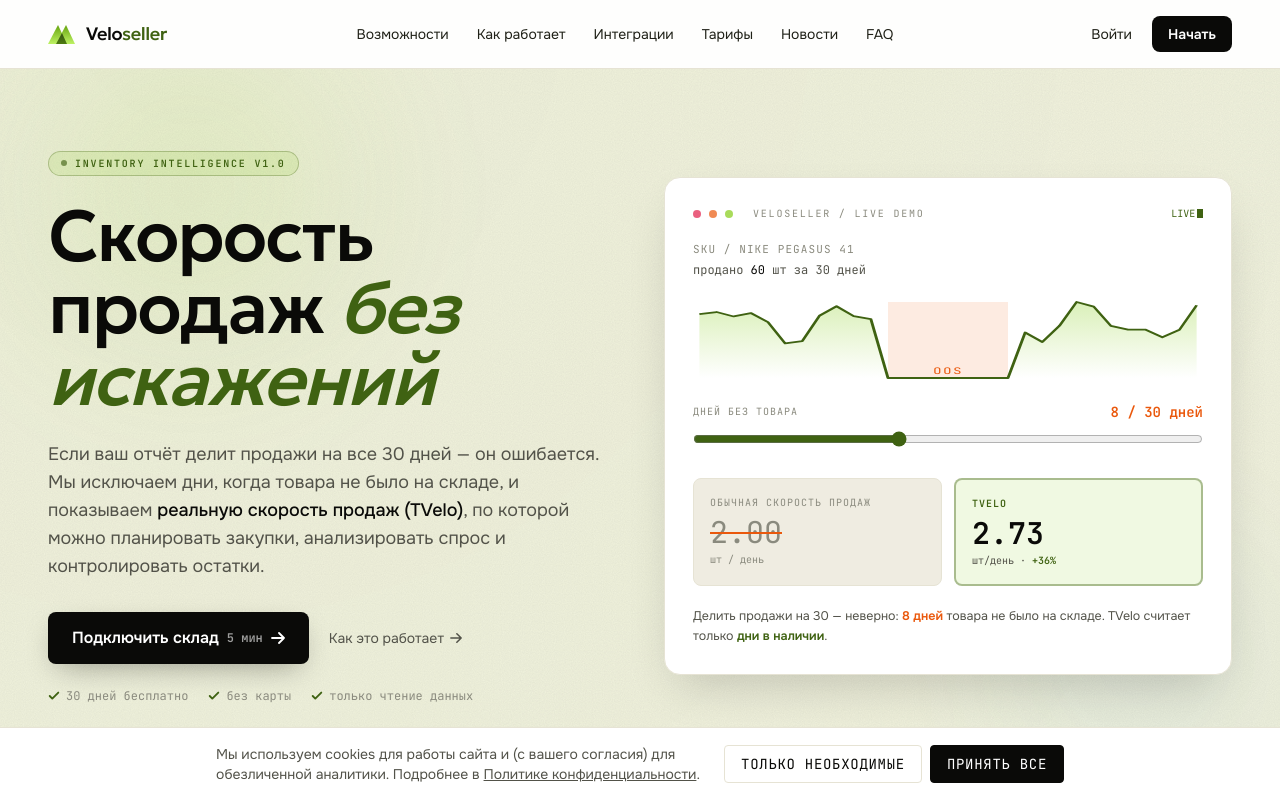
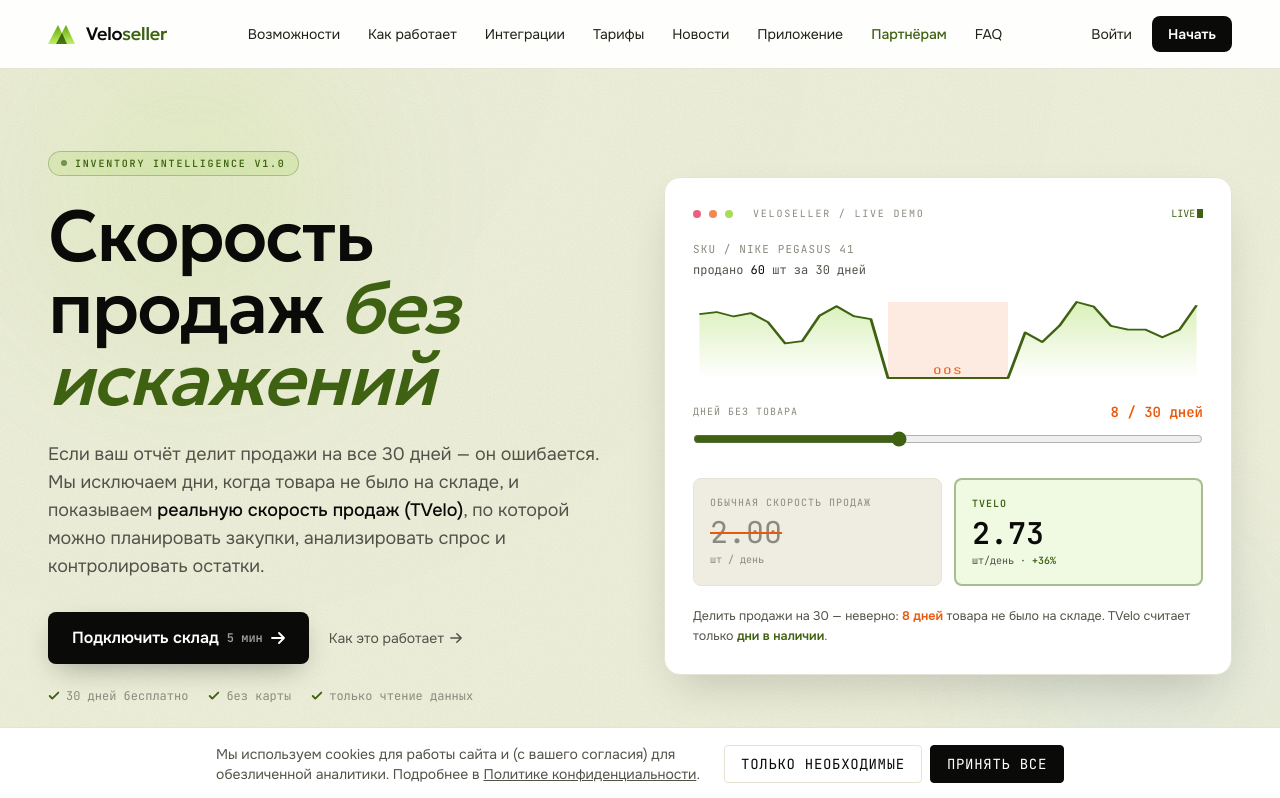
Before and after one commit to igor1000rr/Veloseller-, a Next.js app in the folder apps/web/: page / in a window 1280 px wide. Shown: the top 798 px of the page. Built offline with nearby package versions, Linux system fonts and the light colour scheme; no server answers.

Commit message:
feat(web): ссылки на приложение и партнёрку в шапке лендинга (desktop)

```diff
--- a/apps/web/app/_landing/Header.tsx
+++ b/apps/web/app/_landing/Header.tsx
@@ -29,6 +29,8 @@ export default function LandingHeader({ isAuthed }: { isAuthed: boolean }) {
           <a href="#integrations" className="text-sm text-ink-soft hover:text-lime-deep transition">{t("landing.nav.integrations")}</a>
           <a href="#pricing" className="text-sm text-ink-soft hover:text-lime-deep transition">{t("landing.nav.pricing")}</a>
           <Link href={"/news" as any} className="text-sm text-ink-soft hover:text-lime-deep transition">{t("landing.nav.news")}</Link>
+          <Link href={"/apps" as any} className="text-sm text-ink-soft hover:text-lime-deep transition">{isEn ? "App" : "Приложение"}</Link>
+          <Link href={"/partner" as any} className="text-sm font-medium text-lime-deep hover:text-lime transition">{isEn ? "Partners" : "Партнёрам"}</Link>
           <a href="#faq" className="text-sm text-ink-soft hover:text-lime-deep transition">FAQ</a>
         </nav>
         <div className="flex items-center gap-2 md:gap-3">
```
